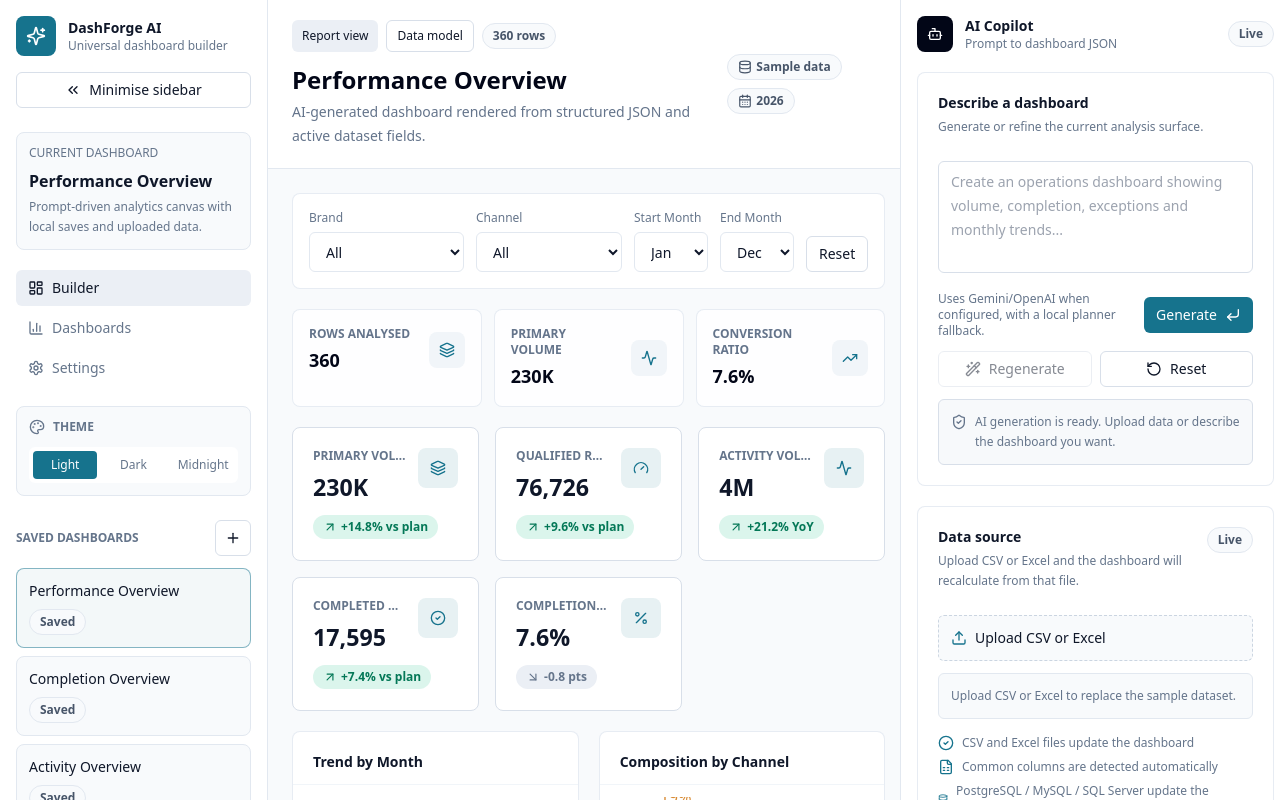
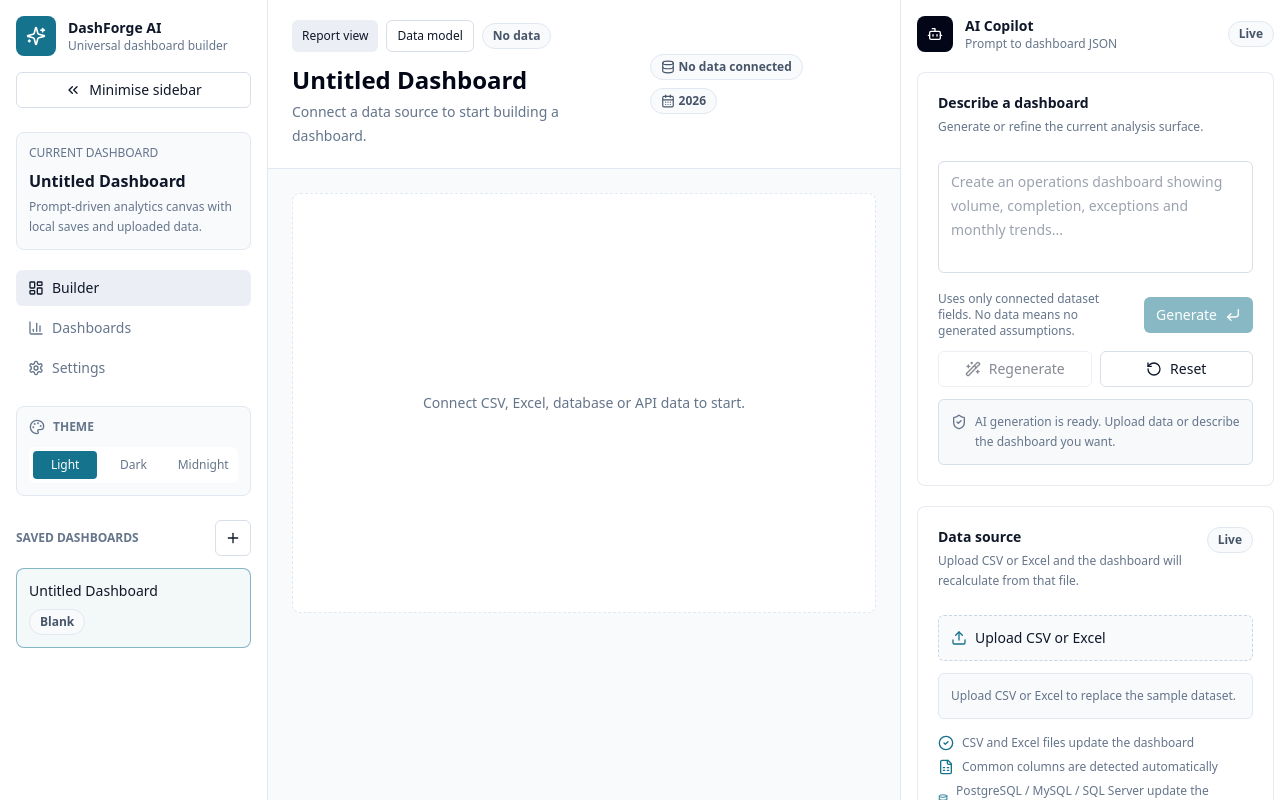
Before and after one commit to ak23shy-gif/ai-dashboard-builder-mvp, a Next.js app: page / in a window 1280 px wide. Shown: the top 800 px of the page. Built offline with nearby package versions, Linux system fonts and the light colour scheme.

Commit message:
Make dashboard generation data-first

```diff
--- a/app/api/ai/dashboard/route.ts
+++ b/app/api/ai/dashboard/route.ts
@@ -1,6 +1,6 @@
 import { NextResponse } from 'next/server';
 import { buildDashboardSystemPrompt, buildDashboardUserPrompt, dashboardJsonSchema } from '@/lib/ai/dashboardPrompt';
-import { validateDashboardConfig } from '@/lib/ai/dashboardSchema';
+import { blankDashboardConfig, validateDashboardConfig } from '@/lib/ai/dashboardSchema';
 import { generateLocalDashboard } from '@/lib/ai/demoDashboardGenerator';
 import type { DashboardDataContext } from '@/lib/data/importData';
 import type { DashboardConfig } from '@/types/dashboard';
@@ -321,6 +321,14 @@ export async function POST(request: Request) {
     return NextResponse.json({ error: 'Please enter a dashboard prompt.' }, { status: 400 });
   }
 
+  if (!body.dataContext) {
+    return NextResponse.json({
+      dashboard: validateDashboardConfig(blankDashboardConfig),
+      source: 'local',
+      warning: 'No data source is connected. Connect CSV, Excel, database or API data before generating a dashboard.',
+    });
+  }
+
   const provider = preferredProvider();
 
   try {
--- a/components/ai/AIAssistant.tsx
+++ b/components/ai/AIAssistant.tsx
@@ -33,6 +33,7 @@ const examples = [
 type AIAssistantProps = {
   dataContext?: DashboardDataContext;
   currentDashboard: DashboardConfig;
+  hasConnectedData: boolean;
   onDataImported: (dataset: ImportedDataset) => void;
   onDashboardGenerated: (dashboard: DashboardConfig) => void;
   onResetDashboard: () => void;
@@ -77,6 +78,7 @@ async function readDashboardApiResult(response: Response): Promise<DashboardApiR
 export function AIAssistant({
   dataContext,
   currentDashboard,
+  hasConnectedData,
   onDataImported,
   onDashboardGenerated,
   onResetDashboard,
@@ -89,6 +91,12 @@ export function AIAssistant({
     if (!prompt.trim()) {
       setStatus('error');
       setMessage('Please enter a dashboard prompt first.');
+      return;
+    }
+
+    if (!hasConnectedData || !dataContext) {
+      setStatus('error');
+      setMessage('Connect CSV, Excel, database or API data first. DashForge will not invent fields or insights without data.');
       return;
     }
 
@@ -165,8 +173,8 @@ export function AIAssistant({
             value={prompt}
           />
           <div className="mt-3 flex items-center justify-between gap-3">
-            <p className="text-xs text-muted-foreground">Uses Gemini/OpenAI when configured, with a local planner fallback.</p>
-            <Button disabled={status === 'loading'} onClick={handleGenerate}>
+            <p className="text-xs text-muted-foreground">Uses only connected dataset fields. No data means no generated assumptions.</p>
+            <Button disabled={status === 'loading' || !hasConnectedData} onClick={handleGenerate}>
               {status === 'loading' ? 'Sending' : 'Generate'}
               {status === 'loading' ? (
                 <Loader2 className="h-4 w-4 animate-spin" />
@@ -176,7 +184,7 @@ export function AIAssistant({
             </Button>
           </div>
           <div className="mt-3 grid grid-cols-2 gap-2">
-            <Button disabled={status === 'loading' || !prompt.trim()} onClick={handleGenerate} variant="outline">
+            <Button disabled={status === 'loading' || !prompt.trim() || !hasConnectedData} onClick={handleGenerate} variant="outline">
               <Wand2 className="h-4 w-4" />
               Regenerate
             </Button>
--- a/components/dashboard/DashboardCanvas.tsx
+++ b/components/dashboard/DashboardCanvas.tsx
@@ -8,7 +8,8 @@ import { DataInsights } from '@/components/dashboard/DataInsights';
 import { DataModelView } from '@/components/dashboard/DataModelView';
 import { DashboardRenderer } from '@/components/dashboard/DashboardRenderer';
 import { Filters } from '@/components/dashboard/Filters';
-import { marketingData, type MarketingRow } from '@/lib/data/mockData';
+import type { MarketingRow } from '@/lib/data/mockData';
+import type { DashboardDataContext } from '@/lib/data/importData';
 import {
   filterMarketingData,
   groupByBrand,
@@ -29,6 +30,7 @@ const defaultFilters: DashboardFilters = {
 
 type DashboardCanvasProps = {
   dashboardConfig: DashboardConfig;
+  dataContext?: DashboardDataContext;
   renderVersion: number;
   rows: MarketingRow[];
   sourceLabel: string;
@@ -39,6 +41,7 @@ type DashboardCanvasProps = {
 
 export function DashboardCanvas({
   dashboardConfig,
+  dataContext,
   renderVersion,
   rows,
   sourceLabel,
@@ -54,7 +57,8 @@ export function DashboardCanvas({
     setFilters(defaultFilters);
   }, [renderVersion]);
 
-  const activeRows = rows.length ? rows : marketingData;
+  const activeRows = rows;
+  const hasConnectedData = activeRows.length > 0;
   const brandOptions = useMemo(() => topDimensionValues(activeRows, 'brand', 100), [activeRows]);
   const channelOptions = useMemo(() => topDimensionValues(activeRows, 'channel', 100), [activeRows]);
   const filteredRows = useMemo(() => filterMarketingData(activeRows, filters), [activeRows, filters]);
@@ -83,7 +87,7 @@ export function DashboardCanvas({
               >
                 Data model
               </Button>
-              <Badge>{filteredRows.length.toLocaleString('en-GB')} rows</Badge>
+            <Badge>{hasConnectedData ? `${filteredRows.length.toLocaleString('en-GB')} rows` : 'No data'}</Badge>
             </div>
             <h1 className="mt-3 text-2xl font-semibold tracking-normal text-slate-950">{dashboardConfig.title}</h1>
             <p className="mt-1 max-w-3xl text-sm leading-6 text-slate-500">
@@ -106,12 +110,15 @@ export function DashboardCanvas({
       <div className="grid gap-5 p-6">
         {activeView === 'report' ? (
           <>
-            <Filters brands={brandOptions} channels={channelOptions} filters={filters} onChange={setFilters} />
+            {hasConnectedData && <Filters brands={brandOptions} channels={channelOptions} filters={filters} onChange={setFilters} />}
+            {hasConnectedData && (
               <DataInsights
                 dimensionCount={brandOptions.length + channelOptions.length}
                 recordCount={filteredRows.length}
                 summary={summary}
               />
+            )}
+            {hasConnectedData && dashboardConfig.components.length ? (
               <DashboardRenderer
                 config={dashboardConfig}
                 data={{
@@ -124,9 +131,14 @@ export function DashboardCanvas({
                 onDeleteComponent={onDeleteComponent}
                 onUpdateComponent={onUpdateComponent}
               />
+            ) : (
+              <div className="flex min-h-[420px] items-center justify-center rounded-lg border border-dashed border-slate-200 bg-white text-sm text-muted-foreground">
+                {hasConnectedData ? 'Use the AI Copilot to generate dashboard components.' : 'Connect CSV, Excel, database or API data to start.'}
+              </div>
+            )}
           </>
         ) : (
-          <DataModelView rows={activeRows} sourceLabel={sourceLabel} />
+          <DataModelView dataContext={dataContext} rows={activeRows} sourceLabel={sourceLabel} />
         )}
       </div>
     </section>
--- a/components/dashboard/DataModelView.tsx
+++ b/components/dashboard/DataModelView.tsx
@@ -5,11 +5,13 @@ import { Columns3, Database, Hash, MoveHorizontal, Rows3, Table2 } from 'lucide-
 import { Badge } from '@/components/ui/badge';
 import { Card, CardContent, CardHeader, CardTitle } from '@/components/ui/card';
 import { formatDashboardValue } from '@/lib/data/dataProcessor';
+import type { DashboardDataContext } from '@/lib/data/importData';
 import type { MarketingRow } from '@/lib/data/mockData';
 
 type DataModelViewProps = {
   rows: MarketingRow[];
   sourceLabel: string;
+  dataContext?: DashboardDataContext;
 };
 
 const modelColumns: Array<{ key: keyof MarketingRow; label: string }> = [
@@ -44,19 +46,40 @@ function distinctCount(rows: MarketingRow[], key: keyof MarketingRow) {
   return new Set(rows.map((row) => String(row[key] ?? ''))).size;
 }
 
-export function DataModelView({ rows, sourceLabel }: DataModelViewProps) {
+function labelForSlot(dataContext: DashboardDataContext | undefined, slot: string, fallback: string) {
+  const sourceColumn =
+    slot === 'date'
+      ? dataContext?.dimensionSlots.date
+      : slot === 'brand'
+        ? dataContext?.dimensionSlots.primary
+        : slot === 'channel'
+          ? dataContext?.dimensionSlots.secondary
+          : dataContext?.metricSlots[slot as keyof DashboardDataContext['metricSlots']];
+
+  return dataContext?.fields.find((field) => field.name === sourceColumn)?.label || fallback;
+}
+
+export function DataModelView({ rows, sourceLabel, dataContext }: DataModelViewProps) {
   const [previewCount, setPreviewCount] = useState(250);
+  const displayColumns = useMemo(
+    () =>
+      modelColumns.map((column) => ({
+        ...column,
+        label: labelForSlot(dataContext, column.key, column.label),
+      })),
+    [dataContext],
+  );
   const previewRows = rows.slice(0, previewCount);
-  const tableMinWidth = modelColumns.length * 165;
+  const tableMinWidth = displayColumns.length * 165;
   const fieldProfiles = useMemo(() => {
-    return modelColumns.reduce<Record<string, { distinct: number; missing: number }>>((profiles, column) => {
+    return displayColumns.reduce<Record<string, { distinct: number; missing: number }>>((profiles, column) => {
       profiles[column.key] = {
         distinct: distinctCount(rows, column.key),
         missing: missingCount(rows, column.key),
       };
       return profiles;
     }, {});
-  }, [rows]);
+  }, [displayColumns, rows]);
 
   return (
     <div className="grid gap-5">
@@ -83,7 +106,7 @@ export function DataModelView({ rows, sourceLabel }: DataModelViewProps) {
           <CardContent className="flex items-center justify-between gap-3 p-5">
             <div>
               <p className="text-xs font-semibold uppercase text-slate-500">Fields</p>
-              <p className="mt-1 text-sm font-semibold text-slate-950">{modelColumns.length}</p>
+              <p className="mt-1 text-sm font-semibold text-slate-950">{displayColumns.length}</p>
             </div>
             <Columns3 className="h-5 w-5 text-primary" />
           </CardContent>
@@ -100,7 +123,7 @@ export function DataModelView({ rows, sourceLabel }: DataModelViewProps) {
         </CardHeader>
         <CardContent>
           <div className="grid gap-2 md:grid-cols-2 xl:grid-cols-3">
-            {modelColumns.map((column) => (
+            {displayColumns.map((column) => (
               <div className="rounded-md border border-slate-200 bg-slate-50 p-3" key={column.key}>
                 <div className="flex items-center justify-between gap-2">
                   <p className="truncate text-sm font-semibold text-slate-900">{column.label}</p>
@@ -153,7 +176,7 @@ export function DataModelView({ rows, sourceLabel }: DataModelViewProps) {
               <table className="w-full text-sm" style={{ minWidth: tableMinWidth }}>
                 <thead className="sticky top-0 bg-slate-50">
                   <tr className="border-b border-slate-200 text-left text-xs uppercase text-slate-500">
-                    {modelColumns.map((column) => (
+                    {displayColumns.map((column) => (
                       <th className="whitespace-nowrap px-3 py-3 font-semibold" key={column.key}>
                         {column.label}
                       </th>
@@ -163,7 +186,7 @@ export function DataModelView({ rows, sourceLabel }: DataModelViewProps) {
                 <tbody>
                   {previewRows.map((row, index) => (
                     <tr className="border-b border-slate-100 transition hover:bg-slate-50 last:border-0" key={`${row.date}-${row.brand}-${row.channel}-${index}`}>
-                      {modelColumns.map((column) => (
+                      {displayColumns.map((column) => (
                         <td className="whitespace-nowrap px-3 py-3 text-slate-700" key={column.key}>
                           {formatDashboardValue(row[column.key], `${column.key} ${column.label}`)}
                         </td>
--- a/components/layout/DashboardBuilderShell.tsx
+++ b/components/layout/DashboardBuilderShell.tsx
@@ -5,8 +5,8 @@ import { AIAssistant } from '@/components/ai/AIAssistant';
 import { DashboardCanvas } from '@/components/dashboard/DashboardCanvas';
 import { AppSidebar } from '@/components/layout/AppSidebar';
 import { createDashboardFromImportedDataset } from '@/lib/ai/autoDashboard';
-import { defaultDashboardConfig, validateDashboardConfig } from '@/lib/ai/dashboardSchema';
-import { marketingData, type MarketingRow } from '@/lib/data/mockData';
+import { blankDashboardConfig, validateDashboardConfig } from '@/lib/ai/dashboardSchema';
+import type { MarketingRow } from '@/lib/data/mockData';
 import type { DashboardDataContext } from '@/lib/data/importData';
 import type { DashboardComponentConfig, DashboardConfig } from '@/types/dashboard';
 
@@ -17,56 +17,29 @@ type SavedDashboard = {
   dashboard: DashboardConfig;
 };
 
-const storageKey = 'dashforge-ai-dashboards';
+const storageKey = 'dashforge-ai-dashboards-v2';
 const themeStorageKey = 'dashforge-ai-theme';
 type AppTheme = 'light' | 'dark' | 'midnight';
 
 function createInitialDashboards(): SavedDashboard[] {
-  const defaultDashboard = validateDashboardConfig(defaultDashboardConfig);
+  const blankDashboard = validateDashboardConfig(blankDashboardConfig);
 
-  return [
-    { id: defaultDashboard.id, name: defaultDashboard.title, status: 'Saved', dashboard: defaultDashboard },
-    {
-      id: 'completion-overview',
-      name: 'Completion Overview',
-      status: 'Saved',
-      dashboard: validateDashboardConfig({
-        ...defaultDashboard,
-        id: 'completion-overview',
-        title: 'Completion Overview',
-        description: 'Saved dashboard focused on completion activity and conversion rate.',
-        components: defaultDashboard.components.filter((component) =>
-          ['kpi_total_leads', 'kpi_bookings', 'kpi_conversion_rate', 'monthly_performance', 'channel_share'].includes(component.id),
-        ),
-      }),
-    },
-    {
-      id: 'activity-overview',
-      name: 'Activity Overview',
-      status: 'Saved',
-      dashboard: validateDashboardConfig({
-        ...defaultDashboard,
-        id: 'activity-overview',
-        title: 'Activity Overview',
-        description: 'Saved dashboard focused on activity volume and trend performance.',
-      }),
-    },
-  ];
+  return [{ id: blankDashboard.id, name: blankDashboard.title, status: 'Blank', dashboard: blankDashboard }];
 }
 
 export function DashboardBuilderShell() {
   const [isSidebarCollapsed, setIsSidebarCollapsed] = useState(false);
   const [dashboards, setDashboards] = useState<SavedDashboard[]>(createInitialDashboards);
-  const [activeDashboardId, setActiveDashboardId] = useState(() => validateDashboardConfig(defaultDashboardConfig).id);
+  const [activeDashboardId, setActiveDashboardId] = useState(() => validateDashboardConfig(blankDashboardConfig).id);
   const [hasLoadedStorage, setHasLoadedStorage] = useState(false);
-  const [dataRows, setDataRows] = useState<MarketingRow[]>(marketingData);
-  const [sourceLabel, setSourceLabel] = useState('Sample data');
+  const [dataRows, setDataRows] = useState<MarketingRow[]>([]);
+  const [sourceLabel, setSourceLabel] = useState('No data connected');
   const [dataContext, setDataContext] = useState<DashboardDataContext | undefined>();
   const [activeTheme, setActiveTheme] = useState<AppTheme>('light');
   const [dashboardRenderVersion, setDashboardRenderVersion] = useState(0);
 
   const dashboardConfig = useMemo(
-    () => dashboards.find((dashboard) => dashboard.id === activeDashboardId)?.dashboard || validateDashboardConfig(defaultDashboardConfig),
+    () => dashboards.find((dashboard) => dashboard.id === activeDashboardId)?.dashboard || validateDashboardConfig(blankDashboardConfig),
     [activeDashboardId, dashboards],
   );
 
@@ -133,10 +106,10 @@ export function DashboardBuilderShell() {
   function handleAddDashboard() {
     const id = `dashboard-${Date.now()}`;
     const dashboard = validateDashboardConfig({
-      ...defaultDashboardConfig,
+      ...blankDashboardConfig,
       id,
       title: 'New Dashboard',
-      description: 'Draft dashboard ready for AI generation or manual editing.',
+      description: 'Connect a data source before generating dashboard visuals.',
     });
 
     setDashboards((currentDashboards) => [
@@ -229,6 +202,7 @@ export function DashboardBuilderShell() {
           onToggle={() => setIsSidebarCollapsed((current) => !current)}
         />
         <DashboardCanvas
+          dataContext={dataContext}
           dashboardConfig={dashboardConfig}
           renderVersion={dashboardRenderVersion}
           rows={dataRows}
@@ -240,6 +214,7 @@ export function DashboardBuilderShell() {
         <AIAssistant
           dataContext={dataContext}
           currentDashboard={dashboardConfig}
+          hasConnectedData={Boolean(dataContext && dataRows.length)}
           onDataImported={(dataset) => {
             const generatedDashboard = createDashboardFromImportedDataset(dataset);
             setDataRows(dataset.rows);
@@ -248,7 +223,7 @@ export function DashboardBuilderShell() {
             saveDashboard(generatedDashboard);
           }}
           onDashboardGenerated={(nextDashboard) => saveDashboard(nextDashboard)}
-          onResetDashboard={() => saveDashboard(validateDashboardConfig(defaultDashboardConfig))}
+          onResetDashboard={() => saveDashboard(validateDashboardConfig(blankDashboardConfig), 'Blank')}
         />
       </div>
     </main>
--- a/lib/ai/dashboardPrompt.ts
+++ b/lib/ai/dashboardPrompt.ts
@@ -30,7 +30,6 @@ export const dashboardJsonSchema = {
         },
         components: {
           type: 'array',
-          minItems: 1,
           items: {
             anyOf: [
               {
@@ -195,6 +194,17 @@ export const dashboardJsonSchema = {
               {
                 type: 'object',
                 additionalProperties: false,
+                required: ['id', 'type', 'title', 'content'],
+                properties: {
+                  id: { type: 'string' },
+                  type: { const: 'text_box' },
+                  title: { type: 'string' },
+                  content: { type: 'string' },
+                },
+              },
+              {
+                type: 'object',
+                additionalProperties: false,
                 required: ['id', 'type', 'title', 'dataSource', 'columns'],
                 properties: {
                   id: { type: 'string' },
@@ -240,6 +250,7 @@ Dashboard planning process:
    - Single critical number: kpi. Use gauge only when a target/progress threshold is explicitly required.
    - Operational lookup/detail: data_table.
    - Period intensity: heatmap only when comparing multiple measures across time is useful.
+   - Narrative notes or requested commentary: text_box. Use this for prompts such as "Create a text box with an Insights Overview".
    - Do not use a chart where a KPI/card is clearer.
    - Use tables for detailed or high-cardinality data.
 4. Apply design discipline:
@@ -278,6 +289,7 @@ Available component types:
 - gauge
 - funnel
 - heatmap
+- text_box
 - data_table
 
 Renderer metric slots:
@@ -308,6 +320,11 @@ When activeDataContext is provided:
 - Prefer fields mapped to dimensionSlots for filters and category breakdowns.
 - If the user asks for a field that is not available, adapt to the closest available field and explain the assumption in description.
 
+When activeDataContext is not provided:
+- Do not invent fields, metrics, insights, labels or visuals.
+- Return a blank dashboard with no filters and no components.
+- The description should tell the user to connect CSV, Excel, database or API data first.
+
 If the user asks to update an existing dashboard, modify the current dashboard instead of creating an unrelated one.
 Keep component IDs stable when editing existing components.
 Use clear business-friendly titles.
--- a/lib/ai/dashboardSchema.ts
+++ b/lib/ai/dashboardSchema.ts
@@ -1,4 +1,12 @@
 import type { DashboardConfig } from '@/types/dashboard';
+
+export const blankDashboardConfig: DashboardConfig = {
+  id: 'blank-dashboard',
+  title: 'Untitled Dashboard',
+  description: 'Connect a data source to start building a dashboard.',
+  filters: [],
+  components: [],
+};
 
 export const defaultDashboardConfig: DashboardConfig = {
   id: 'performance-overview',
@@ -111,6 +119,7 @@ const allowedComponentTypes = new Set([
   'gauge',
   'funnel',
   'heatmap',
+  'text_box',
   'data_table',
 ]);
 
@@ -173,6 +182,10 @@ function sanitizeComponent(component: any) {
     return component.dataSource === 'monthly' && metrics.length ? { ...component, metrics } : null;
   }
 
+  if (component.type === 'text_box') {
+    return typeof component.content === 'string' ? component : null;
+  }
+
   if (component.type === 'funnel') {
     const stages = Array.isArray(component.stages)
       ? component.stages.filter((stage: any) => additiveMetrics.has(stage?.metric))
@@ -194,19 +207,19 @@ function sanitizeComponent(component: any) {
 
 export function validateDashboardConfig(value: unknown): DashboardConfig {
   if (!value || typeof value !== 'object') {
-    return defaultDashboardConfig;
+    return blankDashboardConfig;
   }
 
   const candidate = value as Partial<DashboardConfig>;
   const components = Array.isArray(candidate.components)
     ? candidate.components.map(sanitizeComponent).filter(Boolean)
-    : defaultDashboardConfig.components;
+    : blankDashboardConfig.components;
 
   return {
-    id: candidate.id || defaultDashboardConfig.id,
-    title: candidate.title || defaultDashboardConfig.title,
-    description: candidate.description || defaultDashboardConfig.description,
-    filters: candidate.filters || defaultDashboardConfig.filters,
-    components: components.length ? components : defaultDashboardConfig.components,
+    id: candidate.id || blankDashboardConfig.id,
+    title: candidate.title || blankDashboardConfig.title,
+    description: candidate.description || blankDashboardConfig.description,
+    filters: candidate.filters || blankDashboardConfig.filters,
+    components,
   };
 }
--- a/lib/ai/demoDashboardGenerator.ts
+++ b/lib/ai/demoDashboardGenerator.ts
@@ -7,6 +7,7 @@ import type {
   DataTableComponentConfig,
   KpiComponentConfig,
   PieChartComponentConfig,
+  TextBoxComponentConfig,
 } from '@/types/dashboard';
 
 const channelFilter = { id: 'channel_filter', type: 'select_filter' as const, field: 'channel' as const, title: 'Channel' };
@@ -120,6 +121,17 @@ function makeTable(dimension: 'channel' | 'brand'): DataTableComponentConfig {
       { key: 'sessions', label: 'Sessions' },
       { key: 'bookings', label: 'Bookings' },
     ],
+  };
+}
+
+function makeInsightsTextBox(): TextBoxComponentConfig {
+  return {
+    id: 'insights_overview',
+    type: 'text_box',
+    title: 'Insights Overview',
+    content:
+      'This overview is based on the connected dataset. Review the headline measures first, then use the trend and breakdown visuals to understand what is driving the result.',
+    layout: { className: 'xl:col-span-2' },
   };
 }
 
@@ -436,6 +448,14 @@ export function generateDemoDashboard(prompt: string, currentDashboard?: Dashboa
     return validateDashboardConfig(defaultDashboardConfig);
   }
 
+  if (normalizedPrompt.includes('text') || normalizedPrompt.includes('insight') || normalizedPrompt.includes('overview')) {
+    return validateDashboardConfig({
+      ...dashboard,
+      description: 'Updated by the local dashboard planner: added a dataset-aware insights overview text box.',
+      components: dedupeComponents([makeInsightsTextBox(), ...dashboard.components]),
+    });
+  }
+
   if (normalizedPrompt.includes('focus') && (normalizedPrompt.includes('session') || normalizedPrompt.includes('website'))) {
     return focusOnSessions(prompt);
   }
```
Also changed, not shown: components/dashboard/DashboardRenderer.tsx (+9 -1 lines), components/dashboard/TextBoxCard.tsx (added, +25 -0 lines), types/dashboard.ts (+7 -0 lines). Lines whose indentation alone changed are shown as unchanged.
